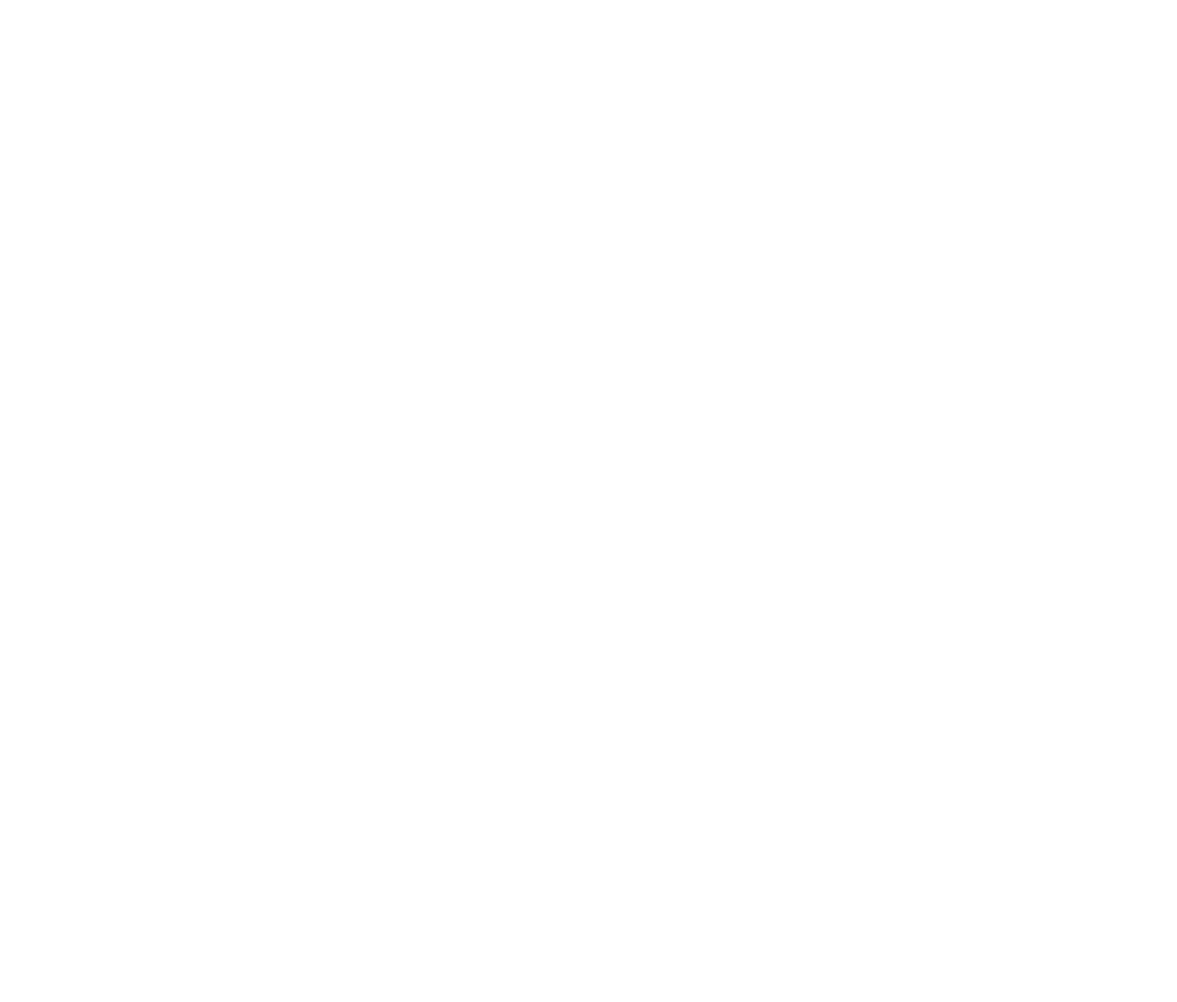
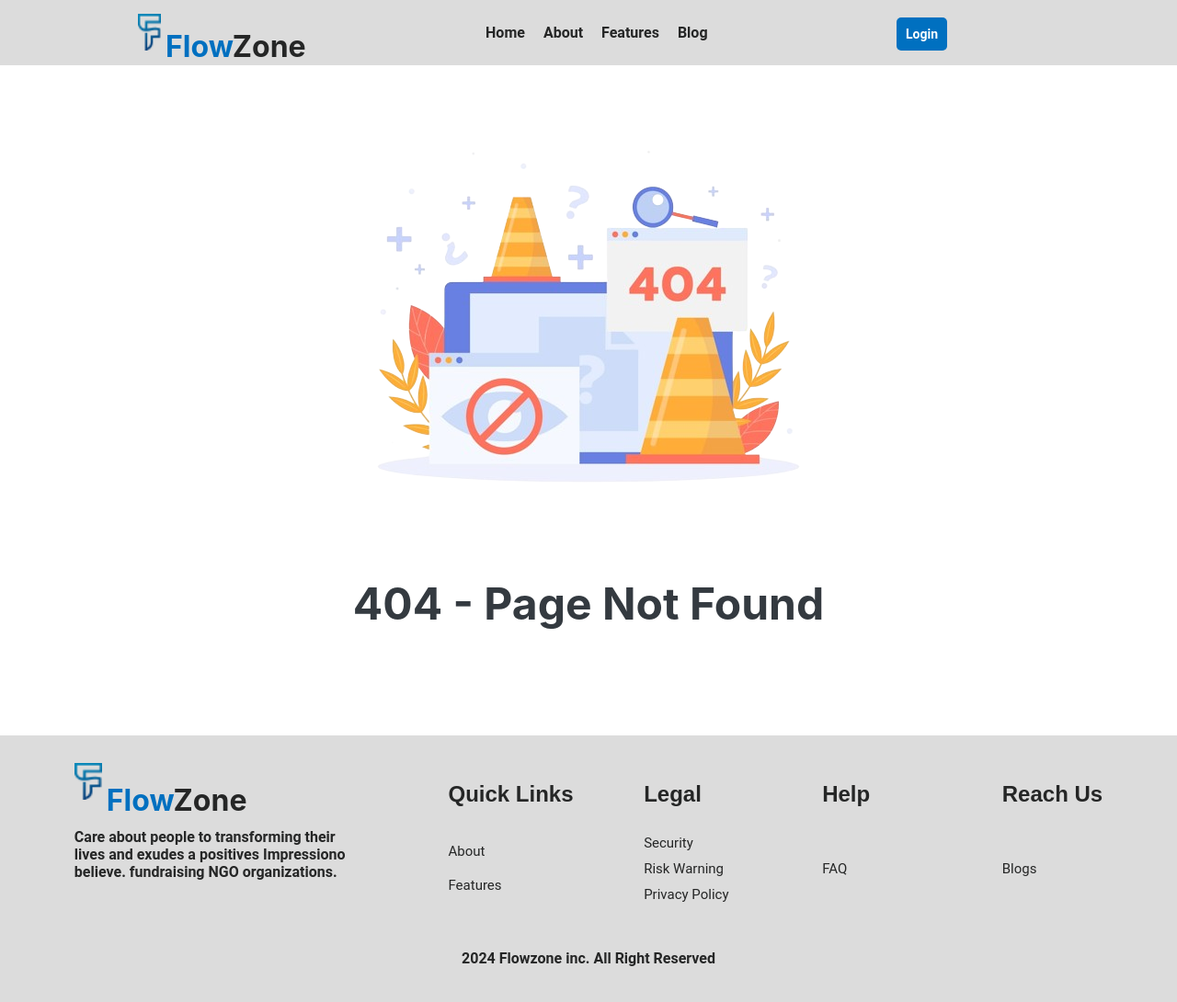
Before and after one commit to ikosong1406/flowzonefrontend, a React (Create React App) app: page /notfound in a window 1280 px wide. Before the commit this address had no page. Shown: the top 1090 px of the page at 92% size. Before the commit the page ends 800 px from the top, so only its background shows below. Built offline with nearby package versions, Linux system fonts and the light colour scheme.

Commit message:
modified:   src/App.js 	modified:   src/components/Footer.js 	modified:   src/components/Header1.js 	new file:   src/images/notfound.png 	new file:   src/pages/NotFound.jsx 	new file:   src/styles/NotFound.css

```diff
--- a/src/App.js
+++ b/src/App.js
@@ -14,6 +14,7 @@
 import Settings from "./pages/Settings";
 import Progress from "./pages/Progress";
 import Account from "./pages/Accounts";
+import NotFound from "./pages/NotFound";
 
 const App = () => {
   const [isLoading, setIsLoading] = useState(false);
@@ -59,6 +60,14 @@
                     </Layout1>
                   }
                 />
+                <Route
+                  path="/notfound"
+                  element={
+                    <Layout1>
+                      <NotFound />
+                    </Layout1>
+                  }
+                />
                 <Route path="/login" element={<Login />} />
                 <Route path="/register" element={<Register />} />
                 <Route path="/dashboard" element={<Layout />}>
--- a/src/components/Footer.js
+++ b/src/components/Footer.js
@@ -24,22 +24,22 @@
         <div className="footerDiv4">
           <div className="footerDiv3">
             <h2 className="legal">Quick Links</h2>
-            <Link to="/privacypolicy" className="legal1">
+            <Link to="/notfound" className="legal1">
               About
             </Link>
-            <Link to="/termsofuse" className="legal1">
+            <Link to="/notfound" className="legal1">
               Features
             </Link>
           </div>
           <div className="footerDiv3">
             <h2 className="legal">Legal</h2>
-            <Link to="/security" className="legal1">
+            <Link to="/notfound" className="legal1">
               Security
             </Link>
-            <Link to="/riskwarning" className="legal1">
+            <Link to="/notfound" className="legal1">
               Risk Warning
             </Link>
-            <Link to="/riskwarning" className="legal1">
+            <Link to="/notfound" className="legal1">
               Privacy Policy
             </Link>
           </div>
@@ -47,13 +47,13 @@
         <div className="footerDiv4">
           <div className="footerDiv3">
             <h2 className="legal">Help</h2>
-            <Link to="/faq" className="legal1">
+            <Link to="/notfound" className="legal1">
               FAQ
             </Link>
           </div>
           <div className="footerDiv3">
             <h2 className="legal">Reach Us</h2>
-            <Link to="/about" className="legal1">
+            <Link to="/notfound" className="legal1">
               Blogs
             </Link>
           </div>
--- a/src/components/Header1.js
+++ b/src/components/Header1.js
@@ -27,16 +27,16 @@
       </div>
 
       <div className="navList">
-        <NavLink to="/about" style={{ textDecoration: "none" }}>
+        <NavLink to="/" style={{ textDecoration: "none" }}>
           <h3 className="navItems"> Home</h3>
         </NavLink>
-        <NavLink to="/about" style={{ textDecoration: "none" }}>
+        <NavLink to="/notfound" style={{ textDecoration: "none" }}>
           <h3 className="navItems"> About</h3>
         </NavLink>
-        <NavLink to="/termsofuse" style={{ textDecoration: "none" }}>
+        <NavLink to="/notfound" style={{ textDecoration: "none" }}>
           <h3 className="navItems"> Features </h3>
         </NavLink>
-        <NavLink to="/riskwarning" style={{ textDecoration: "none" }}>
+        <NavLink to="/notfound" style={{ textDecoration: "none" }}>
           <h3 className="navItems"> Blog</h3>
         </NavLink>
       </div>
--- /dev/null
+++ b/src/pages/NotFound.jsx
@@ -0,0 +1,19 @@
+// src/NotFound.js
+import React from "react";
+import "../styles/NotFound.css"; // Import the CSS file
+import notFoundImage from "../images/notfound.png"; // Make sure to replace with your actual image path
+
+const NotFound = () => {
+  return (
+    <div className="not-found-wrapper">
+      <img src={notFoundImage} alt="Not Found" className="not-found-image" />
+      <h1 className="not-found-title">404 - Page Not Found</h1>
+      {/* <p className="not-found-description">
+        The page you are looking for might have been removed or is temporarily
+        unavailable.
+      </p> */}
+    </div>
+  );
+};
+
+export default NotFound;
--- /dev/null
+++ b/src/styles/NotFound.css
@@ -0,0 +1,27 @@
+/* src/NotFound.css */
+.not-found-wrapper {
+  display: flex;
+  flex-direction: column;
+  justify-content: center;
+  align-items: center;
+  height: 100vh;
+  text-align: center;
+  /* background-color: #f8f9fa; */
+  color: #343a40;
+}
+
+.not-found-image {
+  max-width: 100%;
+  height: auto;
+  /* margin-bottom: 20px; */
+  margin-top: 30px;
+}
+
+.not-found-title {
+  font-size: 3rem;
+  margin-bottom: 50px;
+}
+
+.not-found-description {
+  font-size: 1.5rem;
+}
```
Also changed, not shown: src/images/notfound.png (added).
